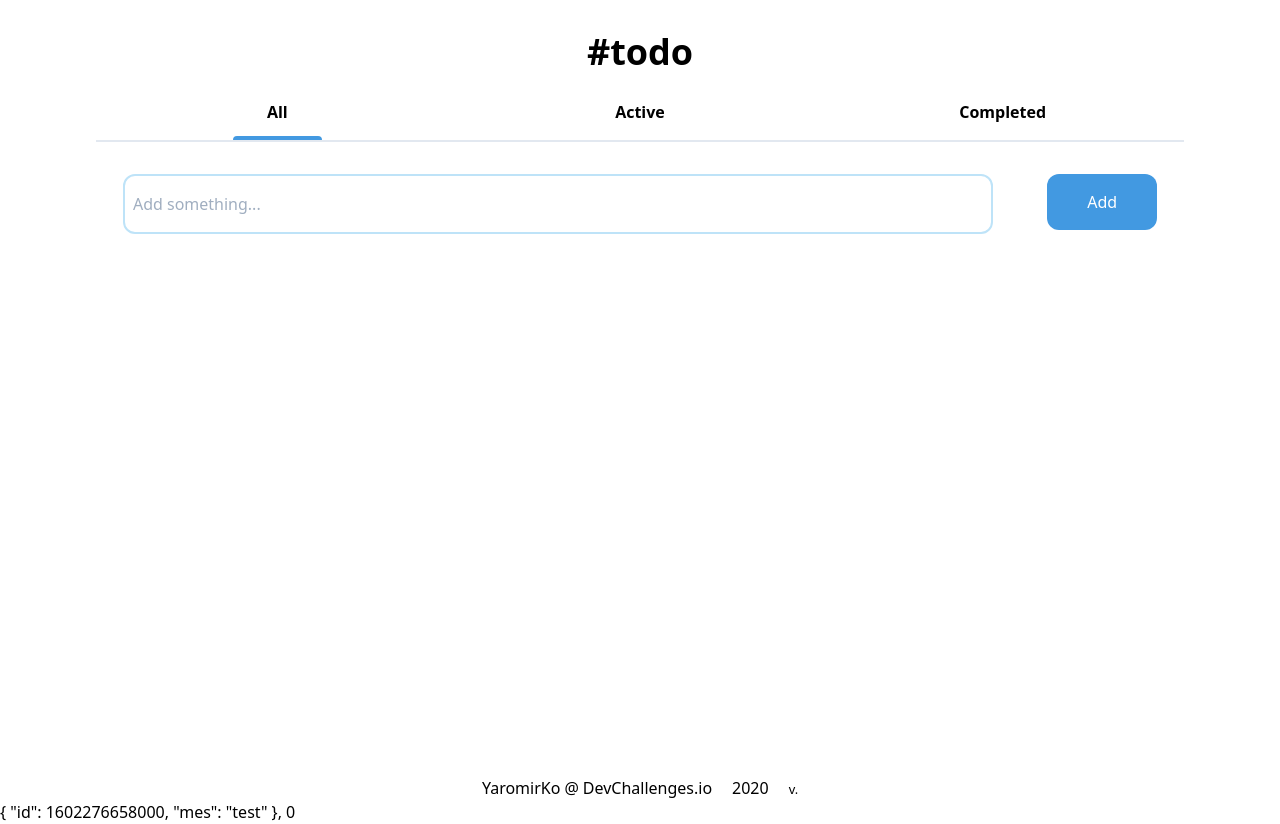
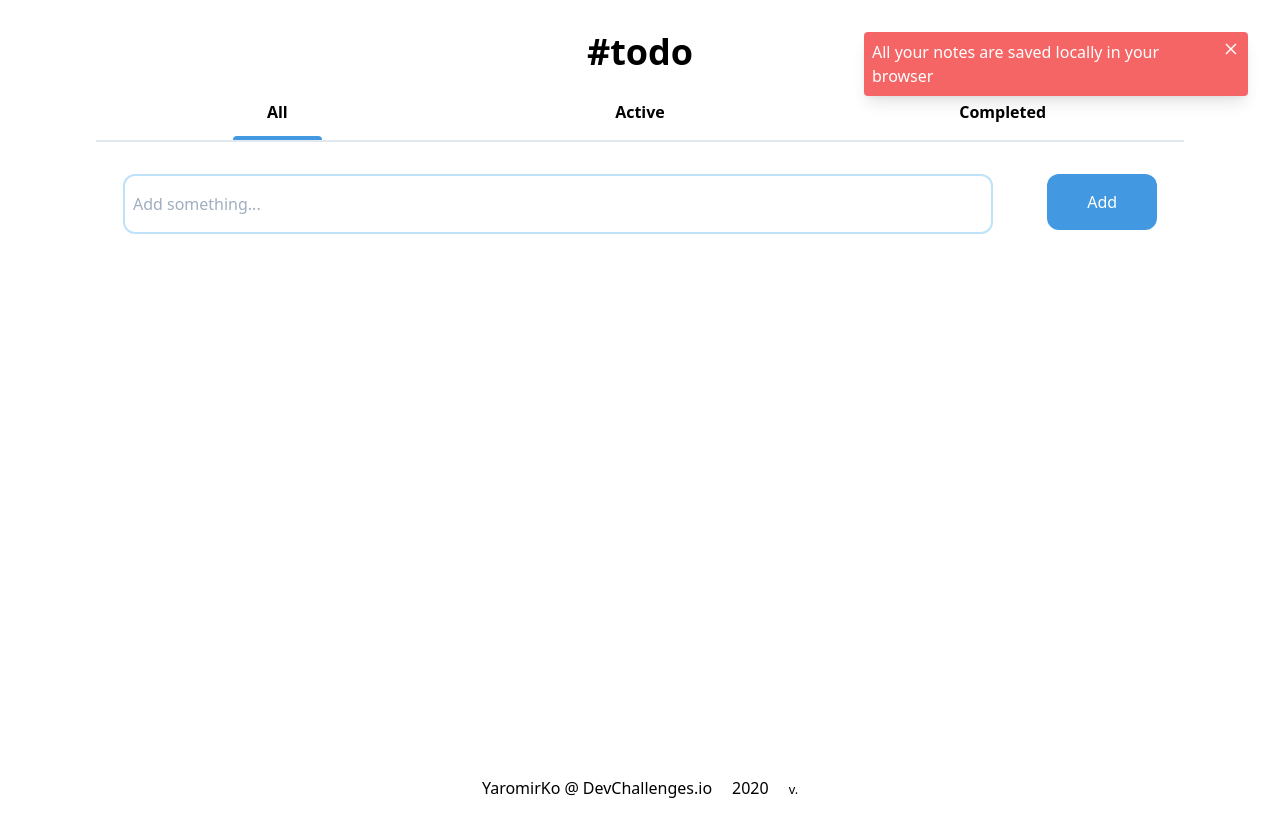
Before and after one commit to YaromirKo/todo, a Vue app: page / in a window 1280 px wide. After the commit the page ends 800 px from the top, so only its background shows below. Built offline with nearby package versions, Linux system fonts and the light colour scheme.

Commit message:
notify is done

```diff
--- a/src/components/Header.vue
+++ b/src/components/Header.vue
@@ -1,9 +1,6 @@
 <template>
   <header class="text-center ">
     <p class="text-4xl font-bold leading-10">#todo</p>
-<!--    <Notification>-->
-<!--      <small class="bg-red-300 rounded p-2">All your notes are saved locally in your browser</small>-->
-<!--    </Notification>-->
   </header>
 </template>
 
@@ -14,22 +11,11 @@ export default {
   name: "Header",
   setup() {
     const notify = injectNotification()
-
-      setTimeout(() => {
-        notify.set({
-          mes: 'test'
-        })
-      })
-      setTimeout(() => {
-        notify.set({
-          mes: 'test 2'
-        })
-      }, 7000)
-      setTimeout(() => {
-        notify.set({
-          mes: 'test 3'
-        })
-      }, 15000)
+    notify.set({
+      mes: 'All your notes are saved locally in your browser',
+      type: 'danger',
+      timer: 10*1000
+    })
   }
 }
 </script>
--- a/src/components/Notifications/Notifications.vue
+++ b/src/components/Notifications/Notifications.vue
@@ -1,9 +1,25 @@
 <template>
-  <div class="">
-    <div v-for="(item, index) in notify.notification.arr" :key="index" @click="notify.close(item.id)">
-      {{item}}, {{index}}
+  <teleport to="body">
+    <div class="fixed top-0 right-0 m-8 w-5/6 md:w-full max-w-sm">
+
+      <transition-group name="list" mode="out-in">
+
+        <div v-for="item in notify.notification.arr" :key="item.id" class="mb-2">
+
+          <div class="flex items-start justify-between w-full p-2 rounded shadow-lg text-white"
+               :class="getType(item.type)">
+            <p>{{item.mes}}</p>
+            <svg @click="notify.close(item.id)" class="fill-current text-white cursor-pointer" xmlns="http://www.w3.org/2000/svg" width="18" height="18" viewBox="0 0 18 18">
+              <path d="M14.53 4.53l-1.06-1.06L9 7.94 4.53 3.47 3.47 4.53 7.94 9l-4.47 4.47 1.06 1.06L9 10.06l4.47 4.47 1.06-1.06L10.06 9z"></path>
+            </svg>
+          </div>
+
+        </div>
+
+      </transition-group>
+
     </div>
-  </div>
+  </teleport>
 </template>
 
 <script>
@@ -12,13 +28,43 @@ import {injectNotification} from "./index";
 export default {
   name: "Notifications",
   setup() {
+    const notify = injectNotification()
+
+    const getType = (type) => {
+      let cls;
+      switch (type) {
+        case 'success':
+          cls = 'bg-green-500';
+          break;
+        case 'danger':
+          cls = 'bg-red-500';
+          break;
+        case 'warning':
+          cls = 'bg-yellow-500';
+          break;
+        default:
+          cls = 'bg-green-500'
+      }
+      return cls
+    }
+
+
     return {
-      notify: injectNotification()
+      notify,
+      getType
     }
   }
 }
 </script>
 
 <style scoped>
-
+.list-enter-active,
+.list-leave-active {
+  transition: all 1s ease;
+}
+.list-enter-from,
+.list-leave-to {
+  opacity: 0;
+  transform: translateZ(30px);
+}
 </style>
--- a/src/components/Notifications/index.js
+++ b/src/components/Notifications/index.js
@@ -1,15 +1,15 @@
 import {reactive, inject} from "vue";
 
-export const initialization = () => {
+const initialization = () => {
     const notification = reactive({
-        arr: [],
-        timer: []
+        arr: []
     })
 
     const set = (obj) => {
-        console.log(obj)
+        let id = Date.now()
         notification.arr.push({
-            id: Date.now(),
+            id,
+            timer: obj.timer ? closeByTimer(id, obj.timer) : ()=>{},
             ...obj
         })
     }
@@ -19,7 +19,10 @@ export const initialization = () => {
             notification.arr.splice(indexToDelete, 1);
         }
     }
+    const closeByTimer = (id, timer) => setTimeout(() => { close(id) }, timer)
+
     const get = () => notification.arr
+
 
     return {
         notification,
@@ -27,10 +30,16 @@ export const initialization = () => {
     }
 
 }
-
-
 export const notification = Symbol('notification')
-
 // export const provideNotification = () => provide(notification, initialization())
 
 export const injectNotification = () => inject(notification)
+
+export const Notify = {
+    install: (app) => {
+        app.provide(notification, initialization())
+        app.config.globalProperties.$notify = obj => {
+            injectNotification().set(obj)
+        }
+    }
+}
--- a/src/main.js
+++ b/src/main.js
@@ -11,7 +11,7 @@ import { store } from './store/index'
 app.use(store)
 
 
-import {notification, initialization} from '@/components/Notifications'
-app.provide(notification, initialization())
+import {Notify} from '@/components/Notifications'
+app.use(Notify)
 
 app.mount('#app')
--- a/src/pages/App.vue
+++ b/src/pages/App.vue
@@ -11,9 +11,7 @@
       </div>
     </Modal>
   </teleport>
-  <teleport to="body">
-    <notifications></notifications>
-  </teleport>
+  <notifications></notifications>
 </template>
 <script>
 import Header from "@/components/Header";
@@ -53,10 +51,6 @@ export default {
       })
     }
   },
-  mounted() {
-
-  },
-
   methods: {
     // Store the SW registration so we can send it a message
     // We use `updateExists` to control whatever alert, toast, dialog, etc we want to use
```
